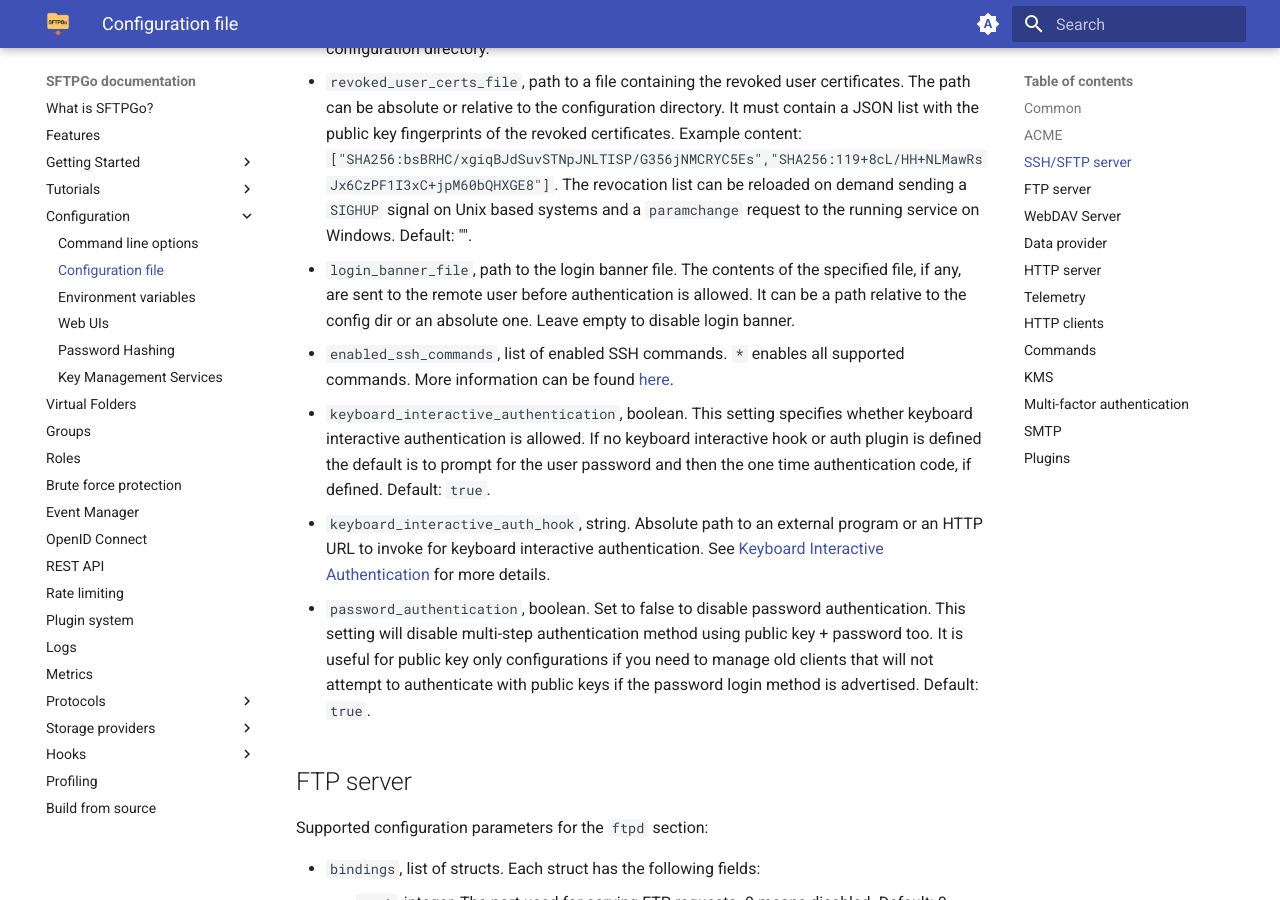
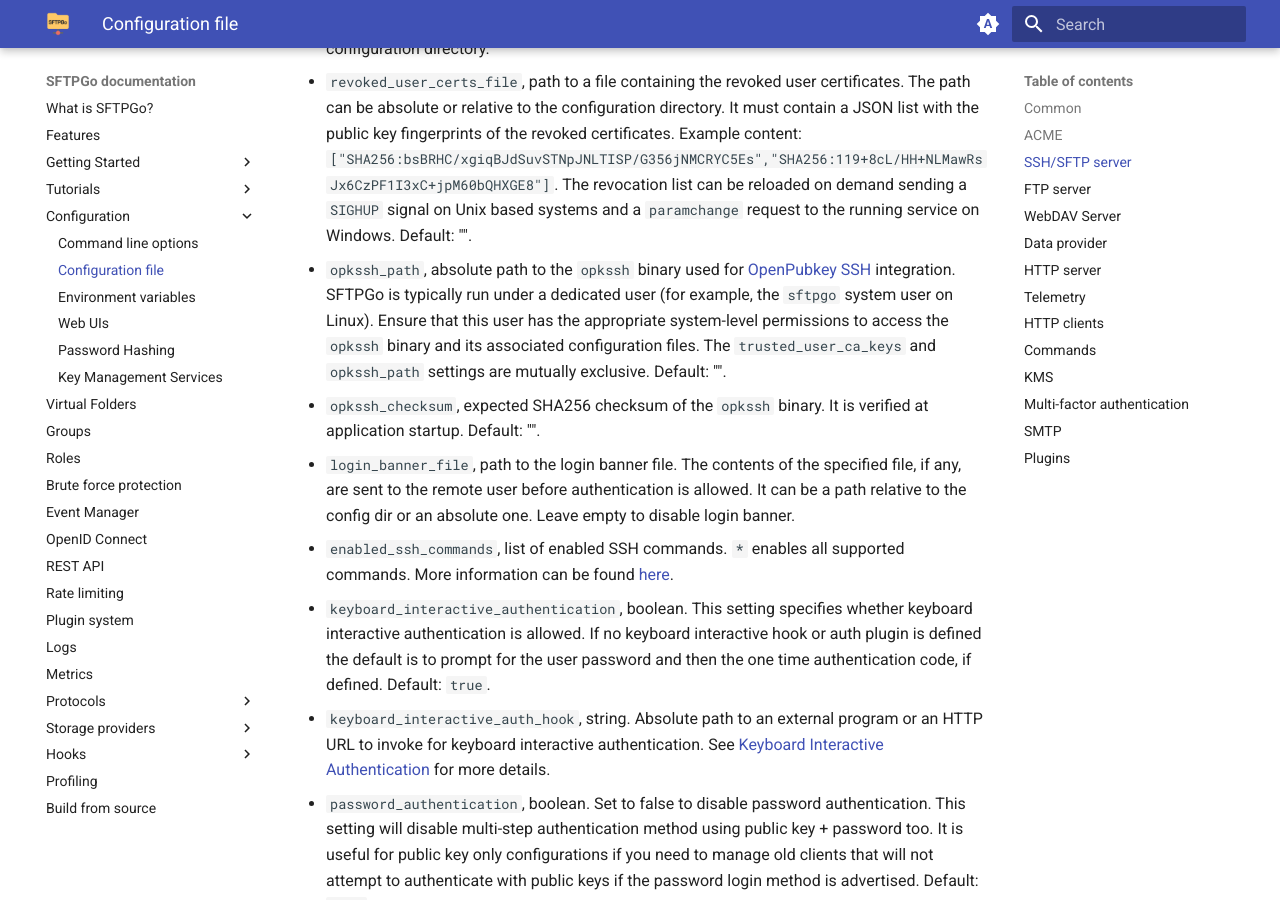
Before and after one commit to sftpgo/docs, an MkDocs documentation site: the page built from docs/config-file.md, in a window 1280 px wide and 900 px high, scrolled down 7780 px. Built offline with MkDocs 1.6.1 and Material for MkDocs 9.7.7, drawn with Linux system fonts in a browser that asks for light colours; emoji names are drawn with the system emoji font; the version menu is left out.

Commit message:
config file: add OpenPubKey
Signed-off-by: Nicola Murino <nicola.murino@gmail.com>

```diff
--- a/docs/config-file.md
+++ b/docs/config-file.md
@@ -101,6 +101,8 @@ Supported configuration parameters for the `sftpd` section:
 - `public_key_algorithms`, list of strings. Public key algorithms that the server will accept for client authentication. The supported values are: `ecdsa-sha2-nistp256`, `ecdsa-sha2-nistp384`, `ecdsa-sha2-nistp521`, `rsa-sha2-512`, `rsa-sha2-256`, `ssh-rsa`, `ssh-dss`, `ssh-ed25519`, `sk-ssh-ed25519@openssh.com`, `sk-ecdsa-sha2-nistp256@openssh.com`. Default values: `ecdsa-sha2-nistp256`, `ecdsa-sha2-nistp384`, `ecdsa-sha2-nistp521`, `rsa-sha2-512`, `rsa-sha2-256`, `ssh-ed25519`, `sk-ssh-ed25519@openssh.com`, `sk-ecdsa-sha2-nistp256@openssh.com`.
 - `trusted_user_ca_keys`, list of public keys paths of certificate authorities that are trusted to sign user certificates for authentication. The paths can be absolute or relative to the configuration directory.
 - `revoked_user_certs_file`, path to a file containing the revoked user certificates. The path can be absolute or relative to the configuration directory. It must contain a JSON list with the public key fingerprints of the revoked certificates. Example content: `["SHA256:bsBRHC/xgiqBJdSuvSTNpJNLTISP/G356jNMCRYC5Es","SHA256:119+8cL/HH+NLMawRsJx6CzPF1I3xC+jpM60bQHXGE8"]`. The revocation list can be reloaded on demand sending a `SIGHUP` signal on Unix based systems and a `paramchange` request to the running service on Windows. Default: "".
+- `opkssh_path`, absolute path to the `opkssh` binary used for [OpenPubkey SSH](https://github.com/openpubkey/opkssh){:target="_blank"} integration. SFTPGo is typically run under a dedicated user (for example, the `sftpgo` system user on Linux). Ensure that this user has the appropriate system-level permissions to access the `opkssh` binary and its associated configuration files. The `trusted_user_ca_keys` and `opkssh_path` settings are mutually exclusive. Default: "".
+- `opkssh_checksum`, expected SHA256 checksum of the `opkssh` binary. It is verified at application startup. Default: "".
 - `login_banner_file`, path to the login banner file. The contents of the specified file, if any, are sent to the remote user before authentication is allowed. It can be a path relative to the config dir or an absolute one. Leave empty to disable login banner.
 - `enabled_ssh_commands`, list of enabled SSH commands. `*` enables all supported commands. More information can be found [here](ssh.md#ssh-commands).
 - `keyboard_interactive_authentication`, boolean. This setting specifies whether keyboard interactive authentication is allowed. If no keyboard interactive hook or auth plugin is defined the default is to prompt for the user password and then the one time authentication code, if defined. Default: `true`.
```
